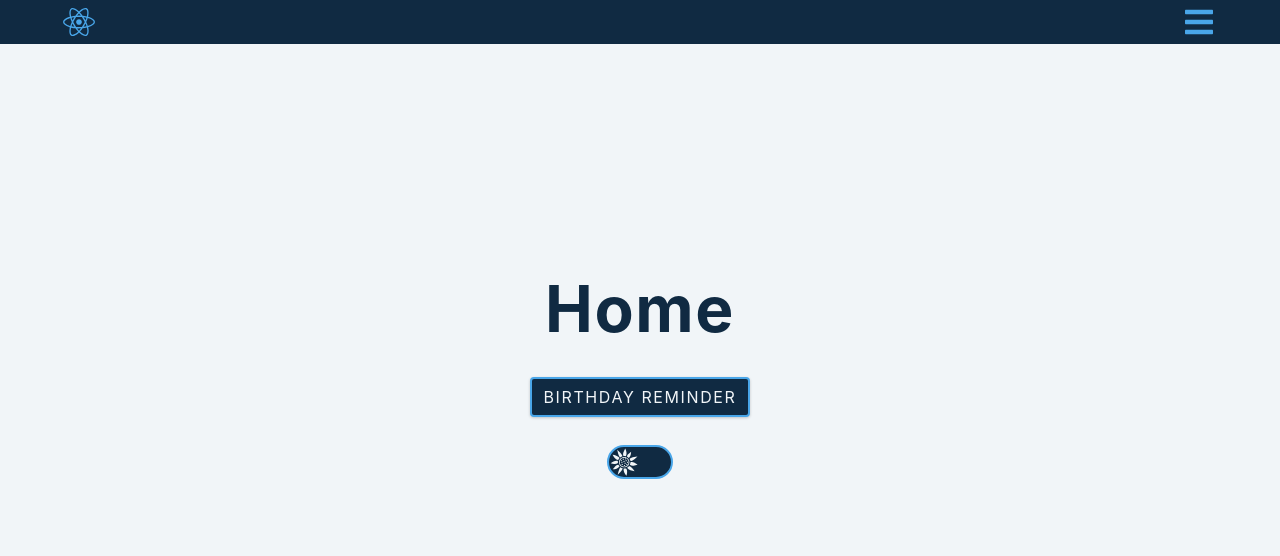
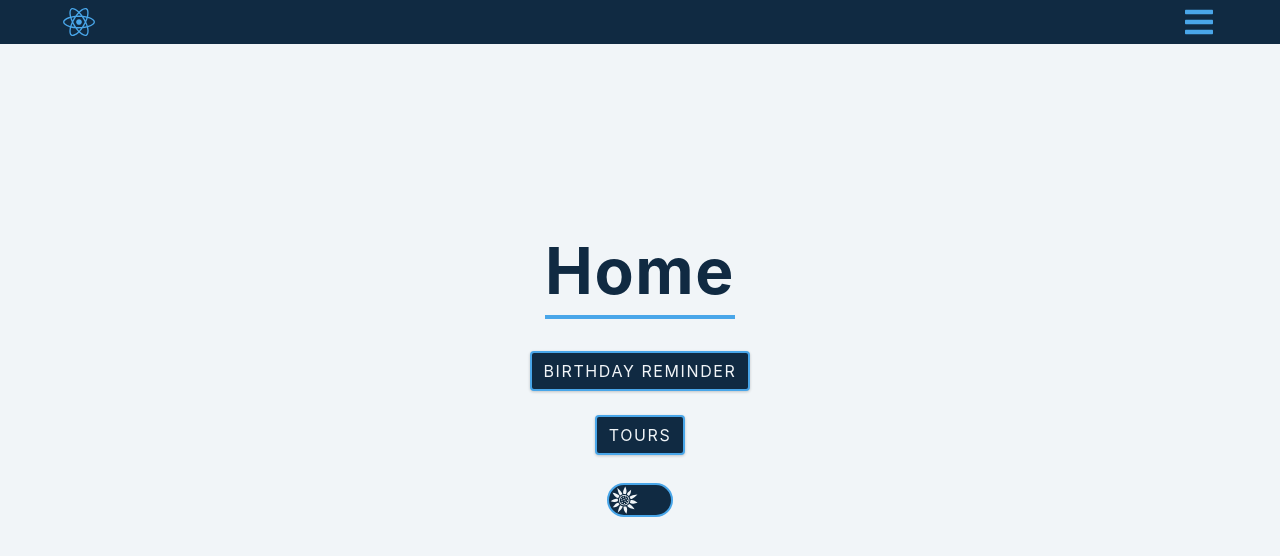
Before and after one commit to mshuber1981/React-JS, a React (Create React App) app: page /#/ in a window 1280 px wide. Shown: the top 556 px of the page. Built offline with nearby package versions, Linux system fonts and the light colour scheme.

Commit message:
Updating imports, adding styled titles

```diff
--- a/src/pages/BirthdayReminder.jsx
+++ b/src/pages/BirthdayReminder.jsx
@@ -2,8 +2,12 @@ import { useState } from "react";
 import { Link } from "react-router-dom";
 import { people } from "../data";
 import styled from "styled-components";
+import {
+  Title,
+  OuterButton,
+  InnerButton,
+} from "../components/styledComponents";
 import NavBar from "../components/NavBar";
-import { OuterButton, InnerButton } from "../components/buttons";
 
 const StyledBirthdayReminder = styled.main`
   text-align: center;
@@ -80,6 +84,10 @@ export default function BirthdayReminder() {
       <NavBar />
       <StyledBirthdayReminder>
         <section className="section section-center">
+          <Title>
+            <h2>Birthday Reminders</h2>
+            <div className="underline"></div>
+          </Title>
           <div className="container">
             <h3>{peoples.length} birthdays today</h3>
             {peoples.map((person) => {
--- a/src/pages/Error.jsx
+++ b/src/pages/Error.jsx
@@ -1,13 +1,16 @@
 import { Link } from "react-router-dom";
-import { OuterButton } from "../components/buttons";
+import { Title, OuterButton } from "../components/styledComponents";
 
 export default function Counter() {
   return (
     <>
       <main>
-        <h1>404</h1>
+        <Title>
+          <h2>Sorry, page not found...</h2>
+          <div className="underline"></div>
+        </Title>
         <br />
-        <OuterButton as={Link} to="/">
+        <OuterButton type="link" as={Link} to="/">
           Home
         </OuterButton>
       </main>
--- a/src/pages/Home.jsx
+++ b/src/pages/Home.jsx
@@ -1,6 +1,6 @@
 import { Link } from "react-router-dom";
 import NavBar from "../components/NavBar";
-import { OuterButton } from "../components/buttons";
+import { Title, OuterButton } from "../components/styledComponents";
 import ToggleSwitch from "../components/ToggleSwitch";
 
 export default function Home(props) {
@@ -8,10 +8,17 @@ export default function Home(props) {
     <>
       <NavBar />
       <main>
-        <h1>Home</h1>
+        <Title>
+          <h1>Home</h1>
+          <div className="underline"></div>
+        </Title>
         <br />
-        <OuterButton as={Link} to="/Birthday-Reminder">
+        <OuterButton type="link" as={Link} to="/Birthday-Reminder">
           Birthday Reminder
+        </OuterButton>
+        <br />
+        <OuterButton type="link" as={Link} to="/Tours">
+          Tours
         </OuterButton>
         <br />
         <ToggleSwitch {...props} />
```
